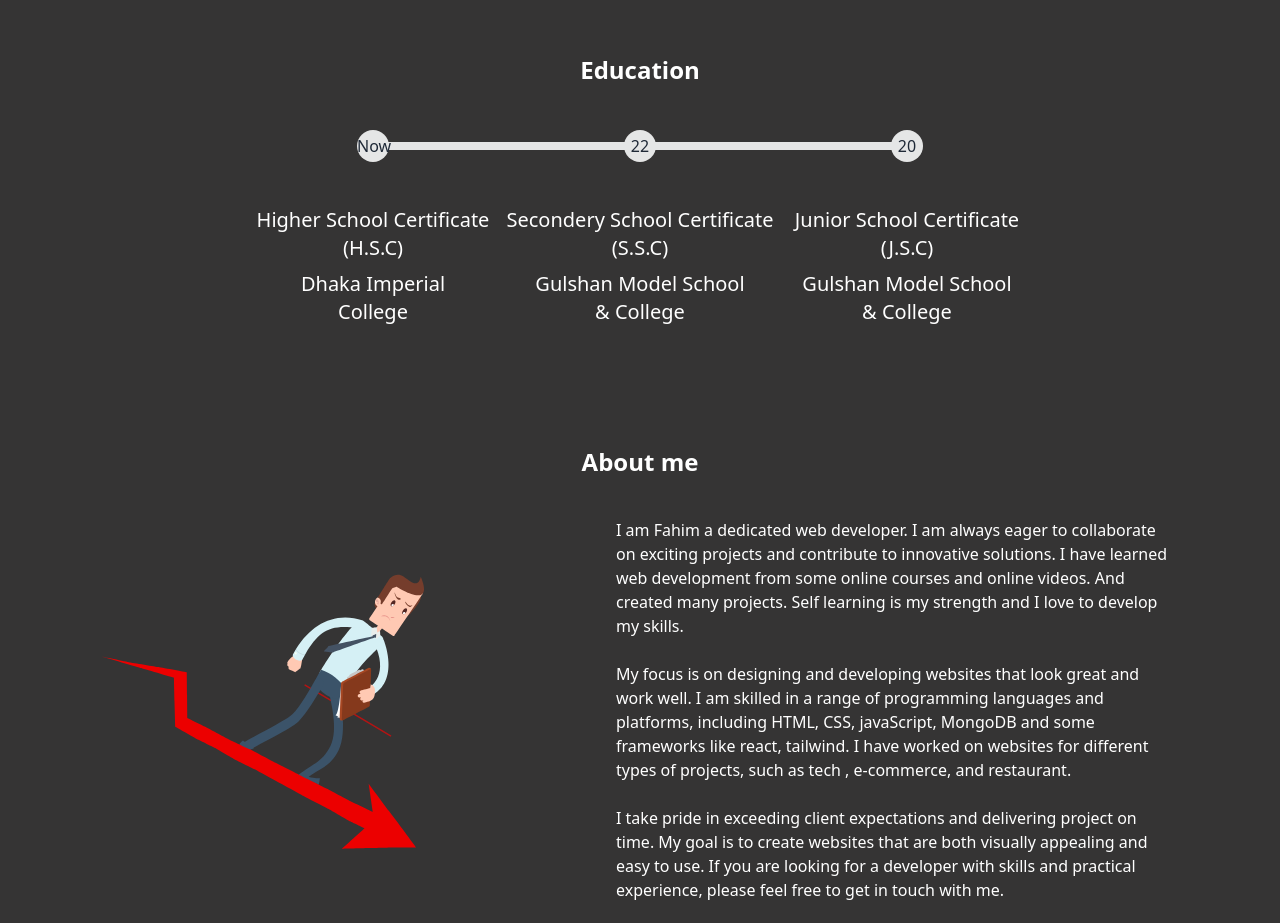
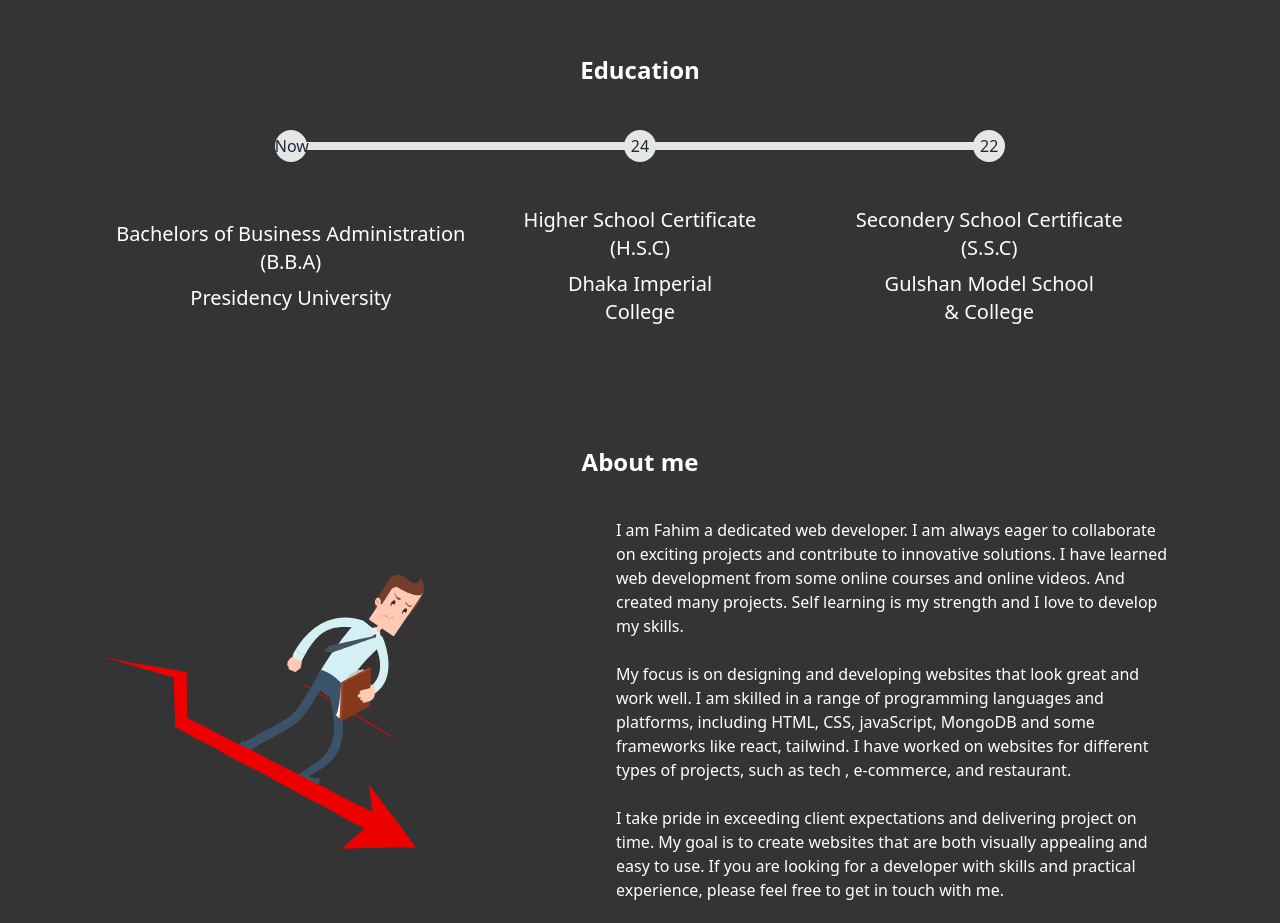
Before and after one commit to dronatoo21/portfolio-project, a React (Vite) app: page / in a window 1280 px wide. Shown: the part 1600-2523 px from the top of the page. Built offline with nearby package versions, Linux system fonts and the light colour scheme; no server answers.

Commit message:
updated education section

```diff
--- a/src/Pages/Home/Education/Education.jsx
+++ b/src/Pages/Home/Education/Education.jsx
@@ -3,9 +3,9 @@ const Education = () => {
         <div id="education" className="px-5 mx-auto text-center my-20">
             <p className="font-bold text-xl md:text-xl lg:text-2xl text-center text-white mt-10">Education</p>
             <ul className="steps text-white px-12 md:p-10 steps-vertical md:steps-horizontal">
-              <li data-content="Now" className="step"><span className="mt-8 space-y-2 md:text-base lg:text-xl"><p>Higher School Certificate <br /> (H.S.C)<br /></p><p>Dhaka Imperial <br className="md:block hidden"/> College</p></span></li>
+              <li data-content="Now" className="step"><span className="mt-8 space-y-2 md:text-base lg:text-xl"><p>Bachelors of Business Administration <br />(B.B.A) <br /></p><p> Presidency University </p></span></li>
+              <li data-content="24" className="step"><span className="mt-8 space-y-2 md:text-base lg:text-xl"><p>Higher School Certificate <br /> (H.S.C)<br /></p><p>Dhaka Imperial <br className="md:block hidden"/> College</p></span></li>
               <li data-content="22" className="step"><span className="mt-8 space-y-2 md:text-base lg:text-xl"><p>Secondery School Certificate <br />(S.S.C) <br /></p><p>Gulshan Model School <br className="md:block hidden"/> & College</p></span></li>
-              <li data-content="20" className="step"><span className="mt-8 space-y-2 md:text-base lg:text-xl"><p>Junior School Certificate <br />(J.S.C) <br /></p><p>Gulshan Model School <br className="md:block hidden"/> & College</p></span></li>
             </ul>
         </div>
     );
```
